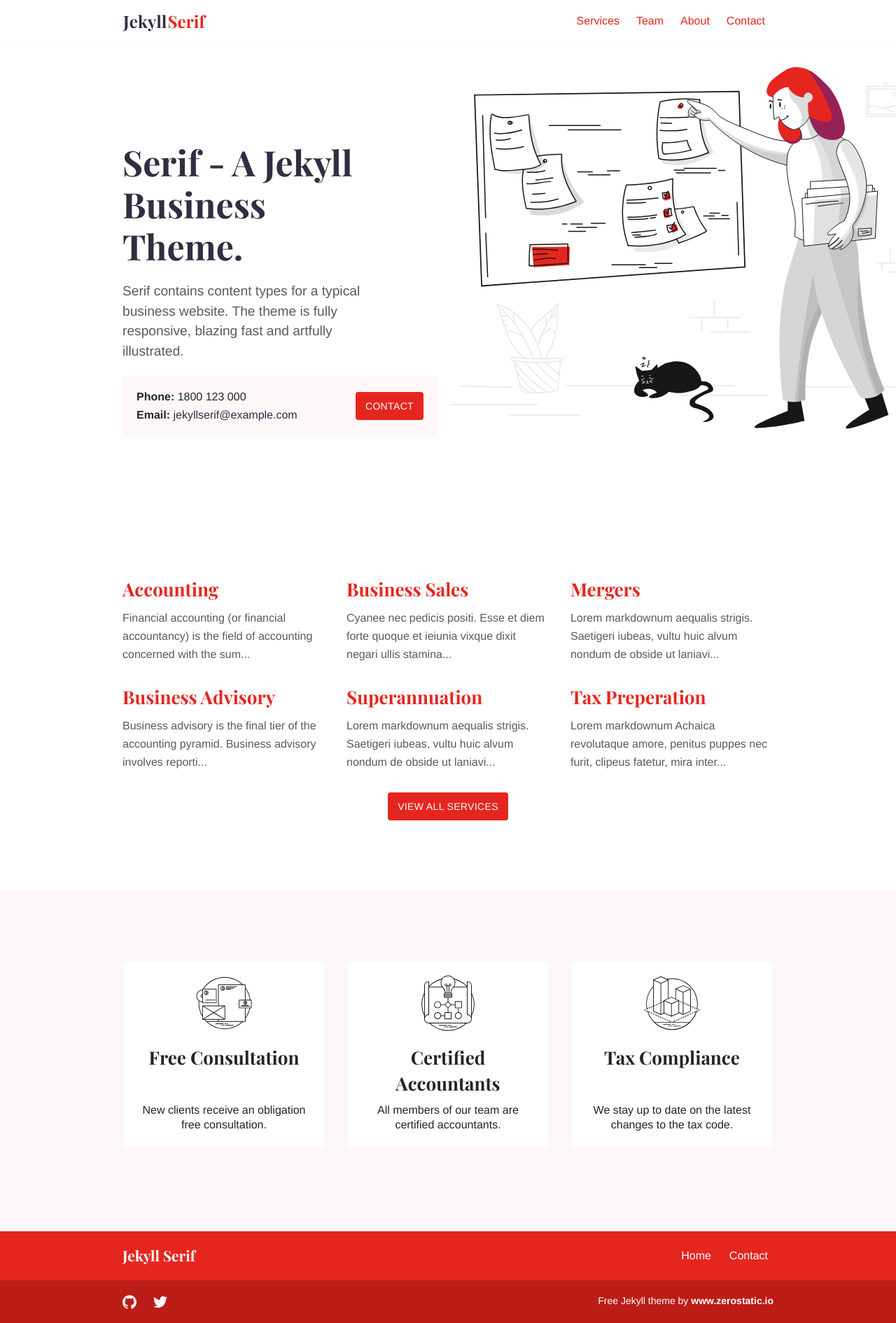
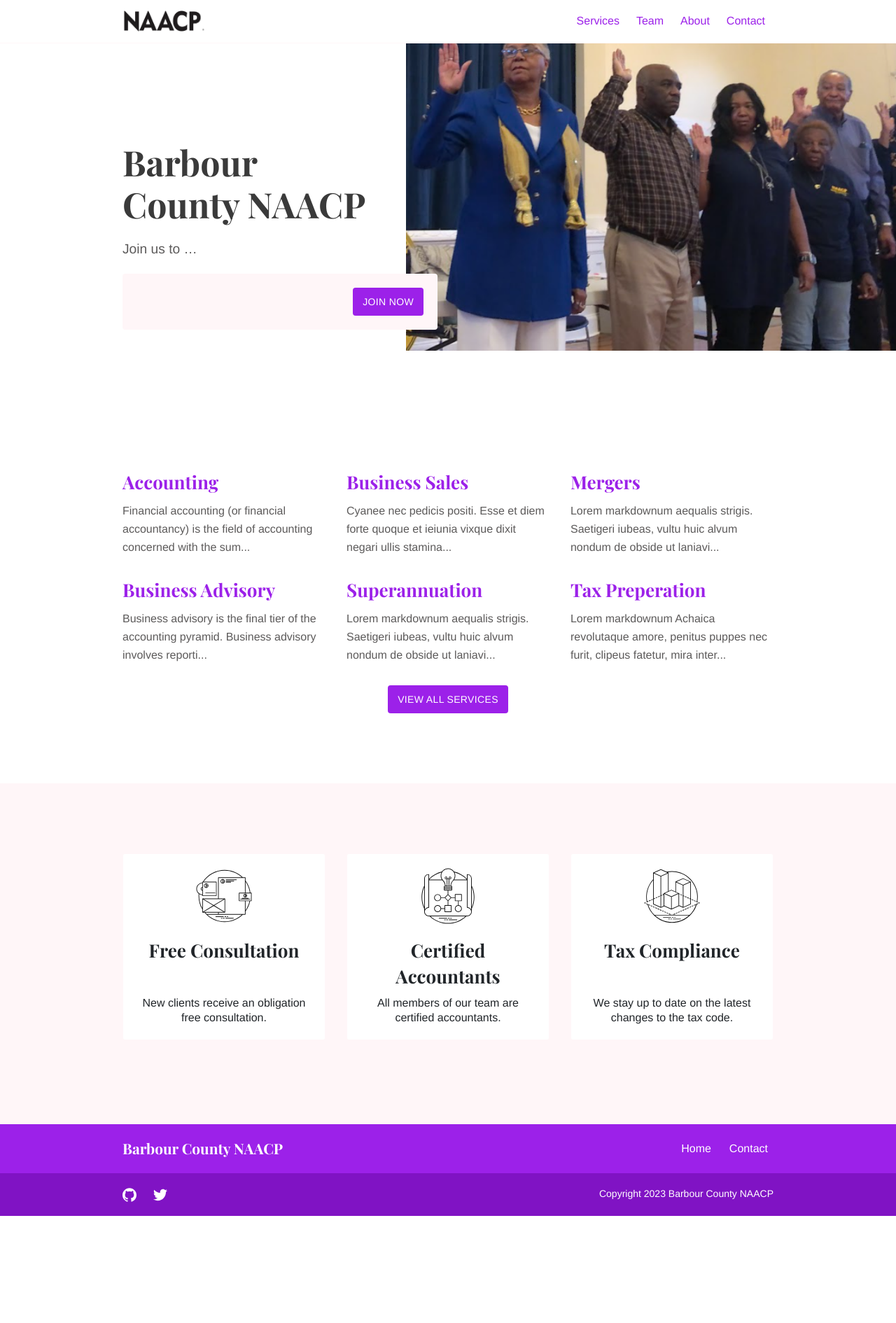
Before and after one commit to barbour-naacp/website, a Jekyll site: the page built from index.md, in a window 1280 px wide. Shown: the whole page at 70% size. Built offline with Jekyll 4.4.1, drawn with Linux system fonts in a browser that asks for light colours; after the commit the page ends 1737 px from its top, so only the background shows below that.

Commit message:
start customizing

```diff
--- a/_config.yml
+++ b/_config.yml
@@ -1,12 +1,12 @@
 baseurl: '/'
 permalink: pretty
-title: 'Jekyll Serif'
+title: 'Barbour County NAACP'
 
 logo:
-  mobile: "images/logo/logo-mobile.svg"
+  mobile: "images/logo/naacp-signature.png"
   mobile_height: "32px"
   mobile_width: "32px"
-  desktop: "images/logo/logo.svg"
+  desktop: "images/logo/naacp-signature.png"
   desktop_height: "32px"
   desktop_width: "120px"
 
--- a/_data/contact.yml
+++ b/_data/contact.yml
@@ -1,3 +1,3 @@
-email: 'jekyllserif@example.com'
-phone: '1800 123 000'
-contact_button_link: 'contact'
+#email: 'naacp@briandavidhall.com'
+#phone: '334 555 5555'
+contact_button_link: '/join'
--- a/_data/seo.yml
+++ b/_data/seo.yml
@@ -1,4 +1,2 @@
 google_analytics_id: ""
-meta_twitter_site: "@zerostaticio"
-meta_twitter_creator: "@zerostaticio"
-copyright_text: 'Free Jekyll theme by <a class="zerostatic" href="https://www.zerostatic.io">www.zerostatic.io</a>'
+copyright_text: 'Copyright 2023 Barbour County NAACP'
--- a/_includes/call.html
+++ b/_includes/call.html
@@ -13,7 +13,7 @@
   </div>
     {% if include.show_button %}
       <div class="call-box-bottom">
-        <a href="{{ site.data.contact.contact_button_link }}" class="button">Contact</a>
+        <a href="{{ site.data.contact.contact_button_link }}" class="button">Join Now</a>
       </div>
     {% endif %}
 </div>
--- a/assets/css/style.scss
+++ b/assets/css/style.scss
@@ -2,10 +2,10 @@
 ---
 
 // Colors
-$primary: #e5261f;
+$primary: #9c21e9;
 $primary-dark: #a01b16;
 $secondary: #f88379;
-$black: #2f2f41;
+$black: #3A3A3A;
 $white: #ffffff;
 $white-offset: #fff6f8;
 $steel: #5c5a5a;
--- a/index.md
+++ b/index.md
@@ -1,13 +1,13 @@
 ---
-title: Jekyll Serif Theme
+title: Barbour County NAACP
 layout: home
-description: Jekyll Serif contains content types for a typical business website. The theme is fully responsive, blazing fast and artfully illustrated.
-intro_image: "images/illustrations/pointing.svg"
+description: "NAACP Unit 5075, serving Barbour County, Alabama"
+intro_image: "images/swearing-in.png"
 intro_image_absolute: true
 intro_image_hide_on_mobile: true
 show_call_box: true
 ---
 
-# Serif - A Jekyll Business Theme.
+# Barbour County NAACP
 
-Serif contains content types for a typical business website. The theme is fully responsive, blazing fast and artfully illustrated.
+Join us to ...
--- a/netlify.toml
+++ /dev/null
@@ -1,6 +0,0 @@
-[build]
-  command = "jekyll build"
-  publish = "_site"
-
-[build.environment]
-  JEKYLL_ENV = "production"
```
Also changed, not shown: builtatlightspeed.json (deleted, +0 -13 lines), images/logo/naacp-signature.png (added), images/swearing-in.png (added), 2 other files.
